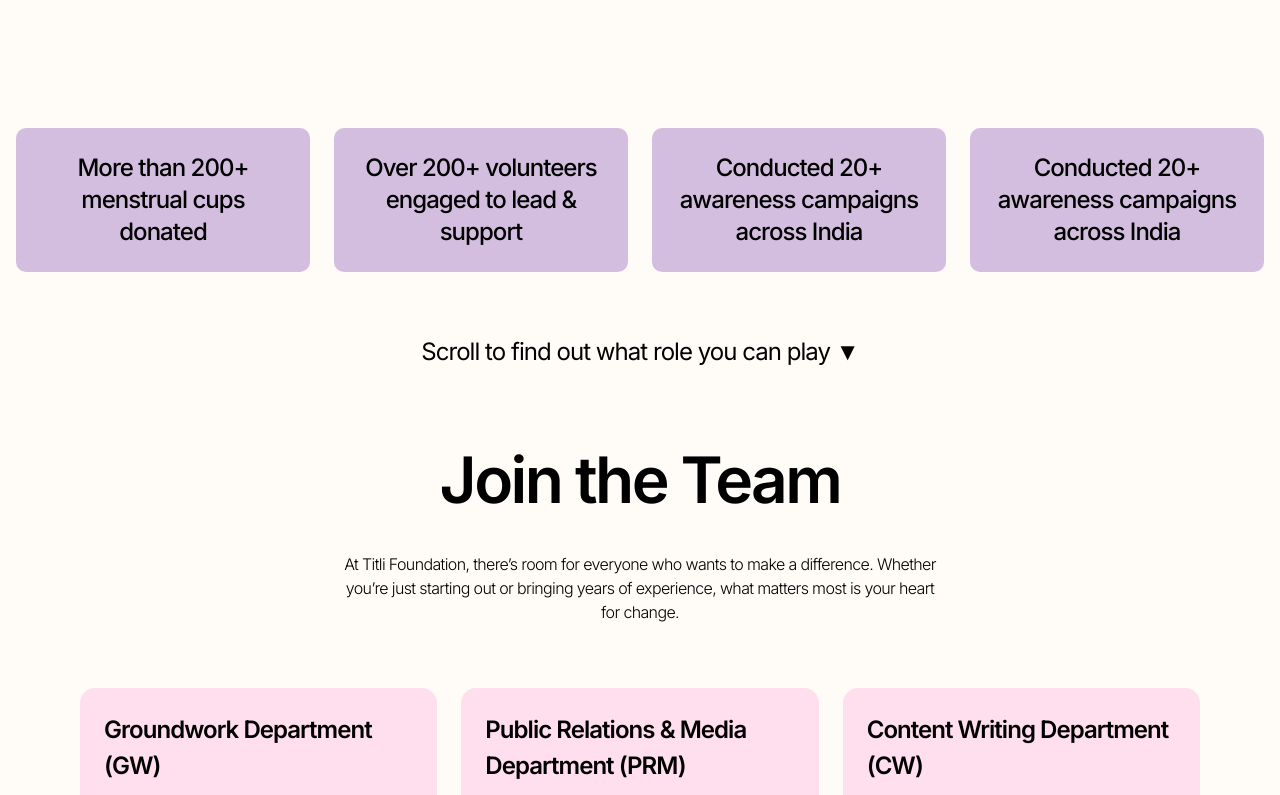
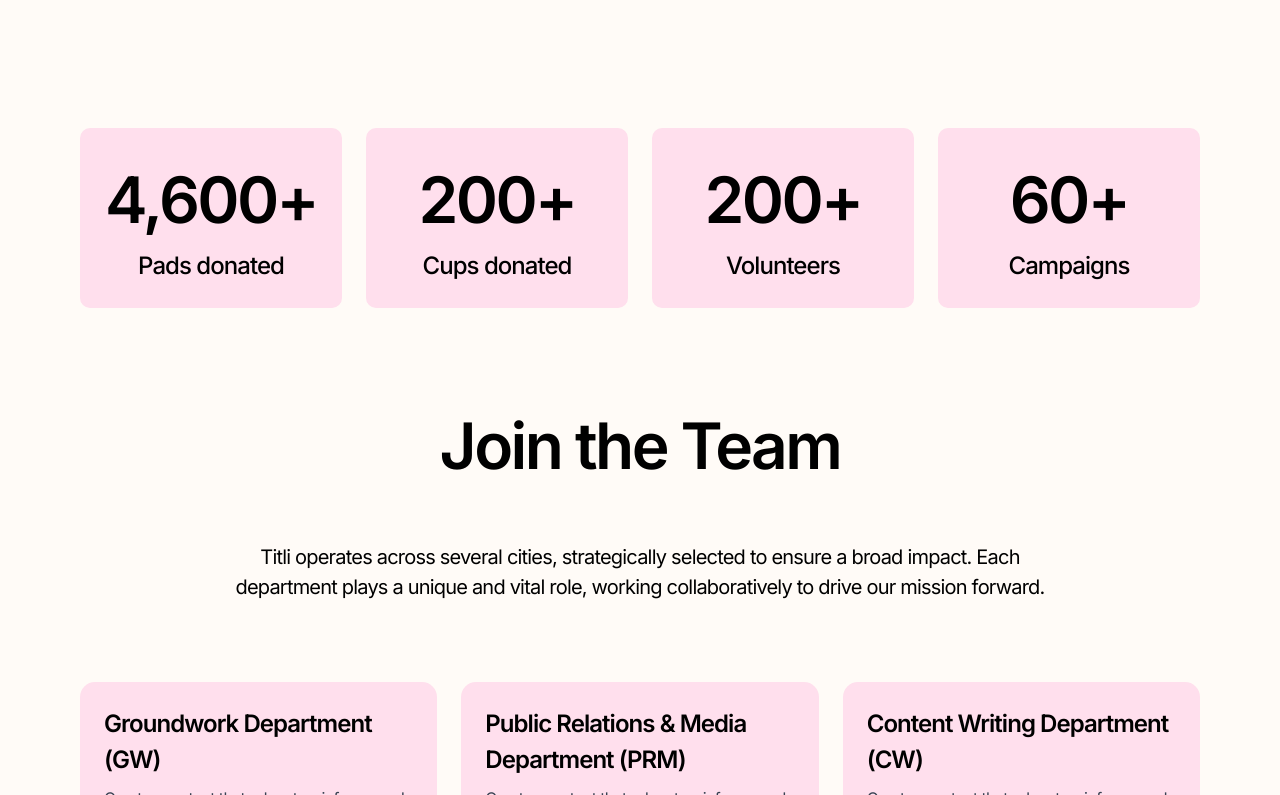
Before and after one commit to kunalbawliya/copy-titli-website, a Next.js app: page /careers in a window 1280 px wide. Shown: the part 845-1640 px from the top of the page. Built offline with nearby package versions, Linux system fonts and the light colour scheme; a web font is replaced by a local one.

Commit message:
Minor Chnages

```diff
--- a/pages/aboutus.js
+++ b/pages/aboutus.js
@@ -131,11 +131,6 @@
           <span className="text-pink-600 font-bold">#BreakTheTaboo</span> and
           positively impact the lives everywhere.
         </h2>
-        <a href="" target="_blank" rel="noopener noreferrer">
-          <button className="bg-pink text-white px-8 md:px-12 py-3 rounded-[30px] text-base md:text-lg border-2 border-transparent hover:bg-white hover:text-pink hover:border-pink duration-300 transition">
-            Change Begins With You
-          </button>
-        </a>
       </section>
 
       <Insta />
--- a/pages/careers.js
+++ b/pages/careers.js
@@ -1,4 +1,5 @@
 import Link from "next/link";
+import CountUp from "react-countup";
 import Navbar from "@/components/Navbar";
 import Footer from "@/components/Footer";
 
@@ -6,15 +7,15 @@
   return (
     <>
       <Navbar />
-      <main className=" pb-20 bg-[#FFFBF7] min-h-screen text-black font-inter">
-        {/* --- REVERSED HERO SECTION (REPLACES MISSION STATEMENT) --- */}
-        <main className="w-full max-w-[1222px] mx-auto px-4 md:px-8 lg:pt-[170px] py-20">
+      <main className="pb-20 bg-[#FFFBF7] min-h-screen text-black font-inter">
+        {/* --- HERO SECTION --- */}
+        <div className="w-full max-w-[1222px] mx-auto px-4 md:px-8 lg:pt-[170px] py-20">
           <section className="w-full flex flex-col-reverse lg:flex-row items-center justify-center lg:justify-between">
-            {/* Left: Heading, Text, Button */}
+            {/* Left: Heading & Text */}
             <div className="w-full lg:w-1/2 flex flex-col justify-center text-center lg:text-left lg:pr-10 mt-8 lg:mt-0 font-inter">
-              <div className="text-[60px] font-semibold leading-tight">
+              <h1 className="text-[60px] font-semibold leading-tight">
                 Why Volunteer with Titli Foundation?
-              </div>
+              </h1>
               <p className="mt-6 text-[16px] lg:text-[18px] font-medium text-[#2F2F2F] max-w-[520px] leading-tight mx-auto lg:mx-0">
                 At Titli Foundation, we empathize with the challenges faced by
                 underprivileged menstruators when it comes to having a safe and
@@ -25,61 +26,70 @@
             </div>
 
             {/* Right: Hero Image */}
-            <div className="w-[532px] flex justify-center lg:justify-end">
+            <div className="w-full max-w-[532px] flex justify-center lg:justify-end">
               <div className="bg-gray-200 rounded-[20px] w-full h-[552px] flex items-center justify-center">
                 <img
-                  src="/images/cup.png" // You can change this image to something relevant for the about page
+                  src="/images/cup.png"
                   alt="Titli Foundation providing menstrual products"
                   className="object-contain w-[60%] h-[60%]"
                 />
               </div>
             </div>
-            {/* Scroll Hint */}
           </section>
-        </main>
+        </div>
 
-        <div className="text-center text-[24px]  text-black mt-[10px] mb-[125px]">
+        <div className="text-center text-[24px] text-black mt-[10px] mb-[125px]">
           Scroll to find out what role you can play{" "}
           <span className="inline-block animate-bounce">▼</span>
         </div>
 
-        {/* Stats Section */}
-        <section className="flex flex-col md:flex-row gap-6 justify-center items-center mb-16 px-4">
-          <div className="bg-[#D3BEDF] text-center p-6 rounded-[10px] w-full md:w-[384px] text-lg md:text-2xl font-medium">
-            More than 200+ menstrual cups donated
+        {/* --- UPDATED STATS SECTION --- */}
+        <section className="max-w-6xl mx-auto grid grid-cols-1 md:grid-cols-2 lg:grid-cols-4 gap-6 justify-center items-stretch mb-[90px] px-4">
+          <div className="bg-[#FFDFED] text-center p-6 rounded-[10px] flex flex-col justify-center">
+            <div className="text-[64px] font-semibold">
+              <CountUp end={4600} suffix="+" duration={2.5} enableScrollSpy />
+            </div>
+            <div className="text-[24px] font-medium">Pads donated</div>
           </div>
-          <div className="bg-[#D3BEDF] text-center p-6 rounded-[10px] w-full md:w-[384px] text-lg md:text-2xl font-medium">
-            Over 200+ volunteers engaged to lead & support
+          <div className="bg-[#FFDFED] text-center p-6 rounded-[10px] flex flex-col justify-center">
+            <div className="text-[64px] font-semibold">
+              <CountUp end={200} suffix="+" duration={2.5} enableScrollSpy />
+            </div>
+            <div className="text-[24px] font-medium">Cups donated</div>
           </div>
-          <div className="bg-[#D3BEDF] text-center p-6 rounded-[10px] w-full md:w-[384px] text-lg md:text-2xl font-medium">
-            Conducted 20+ awareness campaigns across India
+          <div className="bg-[#FFDFED] text-center p-6 rounded-[10px] flex flex-col justify-center">
+            <div className="text-[64px] font-semibold">
+              <CountUp end={200} suffix="+" duration={2.5} enableScrollSpy />
+            </div>
+            <div className="text-[24px] font-medium">Volunteers</div>
           </div>
-          <div className="bg-[#D3BEDF] text-center p-6 rounded-[10px] w-full md:w-[384px] text-lg md:text-2xl font-medium">
-            Conducted 20+ awareness campaigns across India
+          <div className="bg-[#FFDFED] text-center p-6 rounded-[10px] flex flex-col justify-center">
+            <div className="text-[64px] font-semibold">
+              <CountUp end={60} suffix="+" duration={2.5} enableScrollSpy />
+            </div>
+            <div className="text-[24px] font-medium">Campaigns</div>
           </div>
         </section>
 
-        {/* Scroll Text */}
-        <div className="text-center text-lg md:text-2xl mb-16 px-4">
-          <p>Scroll to find out what role you can play ▼</p>
-        </div>
-
-        {/* Join the Team */}
-        <section className="max-w-4xl mx-auto text-center mb-16 px-4">
-          <h2 className="text-[40px] md:text-[64px] font-semibold mb-6">
+        {/* --- JOIN THE TEAM SECTION --- */}
+        <section className="max-w-4xl mx-auto text-center my-20 px-4">
+          <h2 className="text-[40px] md:text-[64px] font-semibold mb-12">
             Join the Team
           </h2>
-          <p className="text-sm md:text-base font-light max-w-[600px] mx-auto">
-            At Titli Foundation, there’s room for everyone who wants to make a
-            difference. Whether you’re just starting out or bringing years of
-            experience, what matters most is your heart for change.
+          <p className="text-[20px] max-w-[827px] mx-auto">
+            Titli operates across several cities, strategically selected to
+            ensure a broad impact. Each department plays a unique and vital
+            role, working collaboratively to drive our mission forward.
           </p>
         </section>
 
-        {/* Departments Grid */}
+        {/* --- DEPARTMENTS GRID --- */}
         <section className="max-w-6xl mx-auto px-4 grid grid-cols-1 md:grid-cols-2 lg:grid-cols-3 gap-6 mb-20">
           {departments.map(({ slug, title, description }) => (
-            <div className="bg-[#FFDFED] p-6 rounded-[15px] hover:shadow-lg transition cursor-default">
+            <div
+              key={slug}
+              className="bg-[#FFDFED] p-6 rounded-[15px] hover:shadow-lg transition cursor-default"
+            >
               <h3 className="text-[20px] md:text-[24px] font-semibold mb-2">
                 {title}
               </h3>
@@ -90,9 +100,9 @@
           ))}
         </section>
 
-        {/* CTA Section */}
+        {/* --- CTA SECTION --- */}
         <section className="text-center px-4 mb-10">
-          <h2 className="text-lg md:text-2xl font-semibold mb-4">
+          <h2 className="text-lg md:text-2xl font-semibold mb-[50px]">
             Join us in our efforts to{" "}
             <span className="text-pink-600 font-bold">#BreakTheTaboo</span> and
             positively impact the lives everywhere.
@@ -102,7 +112,7 @@
             target="_blank"
             rel="noopener noreferrer"
           >
-            <button className="bg-pink text-white px-8 md:px-12 py-3 rounded-[20px] text-base md:text-lg border-2 border-transparent hover:bg-white hover:text-pink hover:border-pink transition">
+            <button className="bg-pink text-white px-8 md:px-12 py-3 rounded-[10px] text-base md:text-lg border-2 border-transparent hover:bg-white hover:text-pink hover:border-pink duration-300 transition">
               Join the Team
             </button>
           </a>
```
Also changed, not shown: pages/gallery.js (+109 -28 lines).
